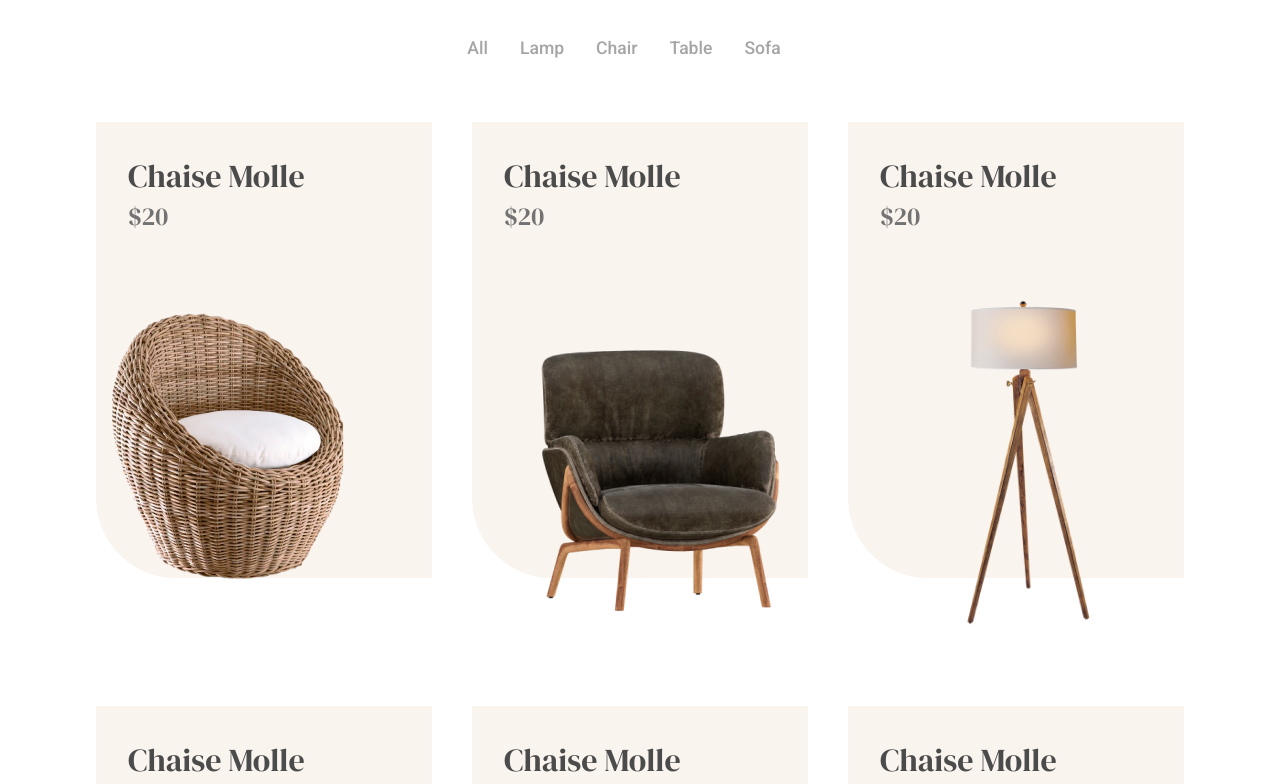
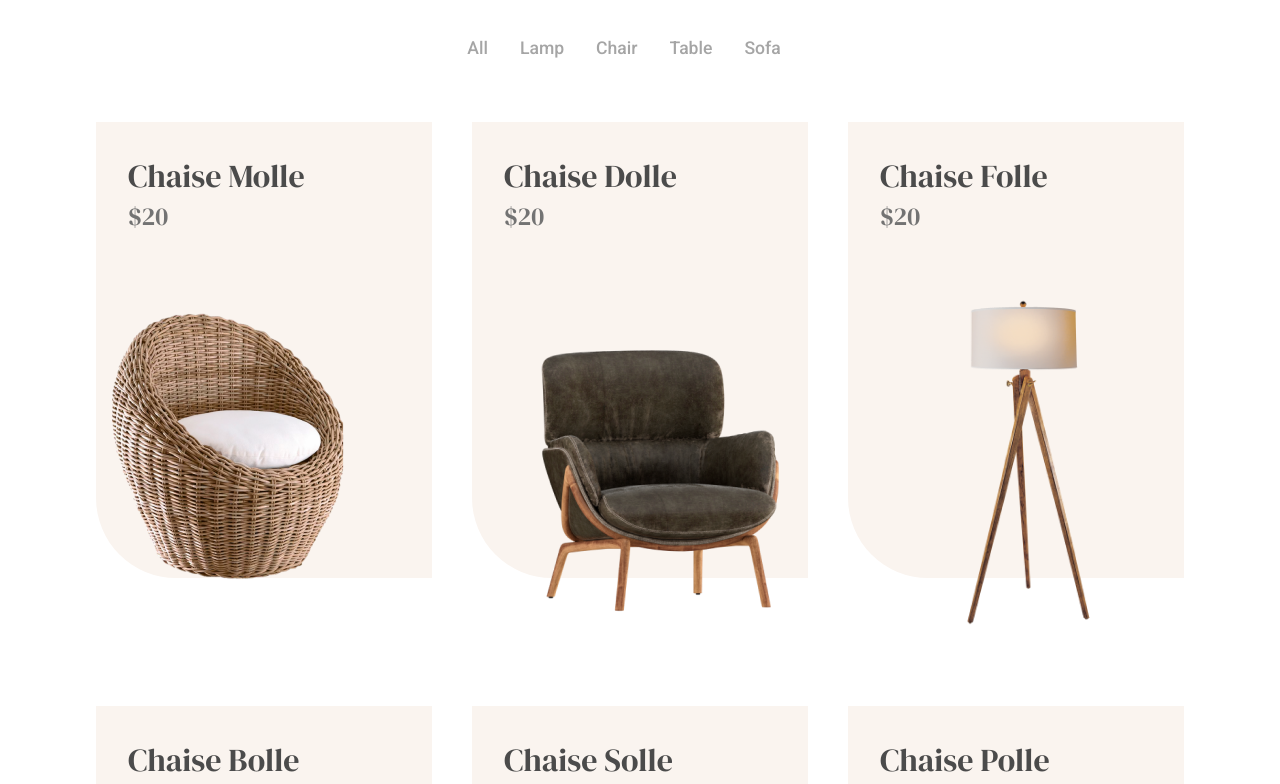
Before and after one commit to GabrielAbubakar/shpx-landing, a React (Create React App) app: page / in a window 1280 px wide. Shown: the part 1176-1960 px from the top of the page. Built offline with nearby package versions, Linux system fonts and the light colour scheme.

Commit message:
product section confifguration

```diff
--- a/src/sections/products/products.js
+++ b/src/sections/products/products.js
@@ -1,4 +1,5 @@
 import React from "react";
+import { useState } from "react";
 import ProductCard from "../../components/productCard/productCard";
 //import Tabs from "../../components/tabs/tabs";
 import './products.scss';
@@ -9,12 +10,11 @@ import Comfort from '../../assets/comfort-chair.png';
 import Lamp from '../../assets/lamp.png';
 import Sofa from '../../assets/sofa.png';
 import Molle from '../../assets/molle.png';
-import { useState } from "react";
 
 
 const Products = () => {
 
-
+    //Data
     const data = [
 
         {
@@ -26,35 +26,35 @@ const Products = () => {
         },
         {
             id: 2,
-            title: 'Chaise Molle',
+            title: 'Chaise Dolle',
             price: 20.00,
             image: Comfort,
             type: "chair"
         },
         {
             id: 3,
-            title: 'Chaise Molle',
+            title: 'Chaise Folle',
             price: 20.00,
             image: Lamp,
             type: "lamp"
         },
         {
             id: 4,
-            title: 'Chaise Molle',
+            title: 'Chaise Bolle',
             price: 20.00,
             image: Sofa,
             type: "sofa"
         },
         {
             id: 5,
-            title: 'Chaise Molle',
+            title: 'Chaise Solle',
             price: 20.00,
             image: Desk,
             type: "table"
         },
         {
             id: 6,
-            title: 'Chaise Molle',
+            title: 'Chaise Polle',
             price: 20.00,
             image: Chair,
             type: "chair"
--- a/src/sections/products/products.scss
+++ b/src/sections/products/products.scss
@@ -25,6 +25,10 @@
             background-color: #fff;
             border: none;
             color: #a5a5a5;
+        }
+
+        input[type=button]:hover {
+            color: #4b4b4b;
         }
 
         // input[type=button]:first-of-type {
```
